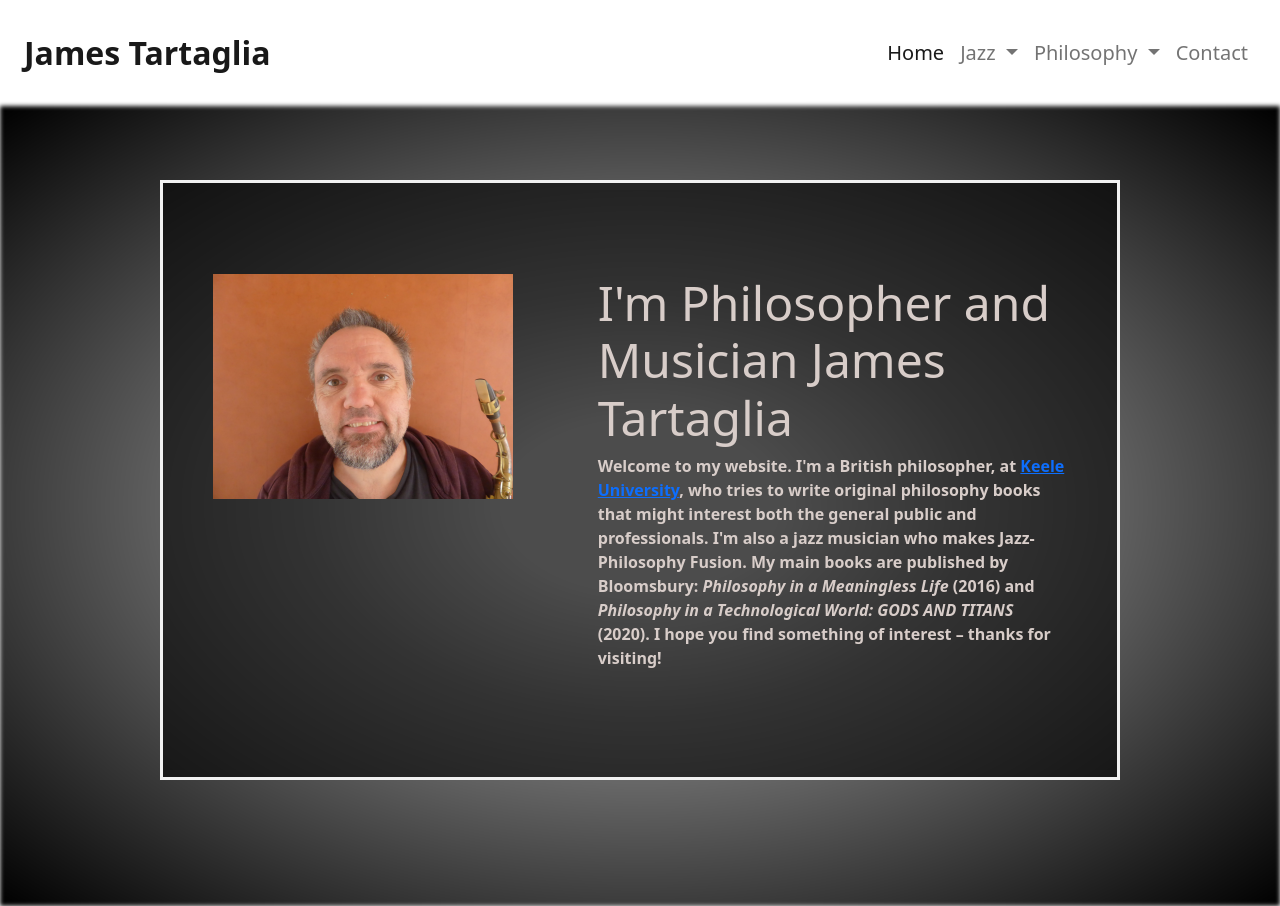
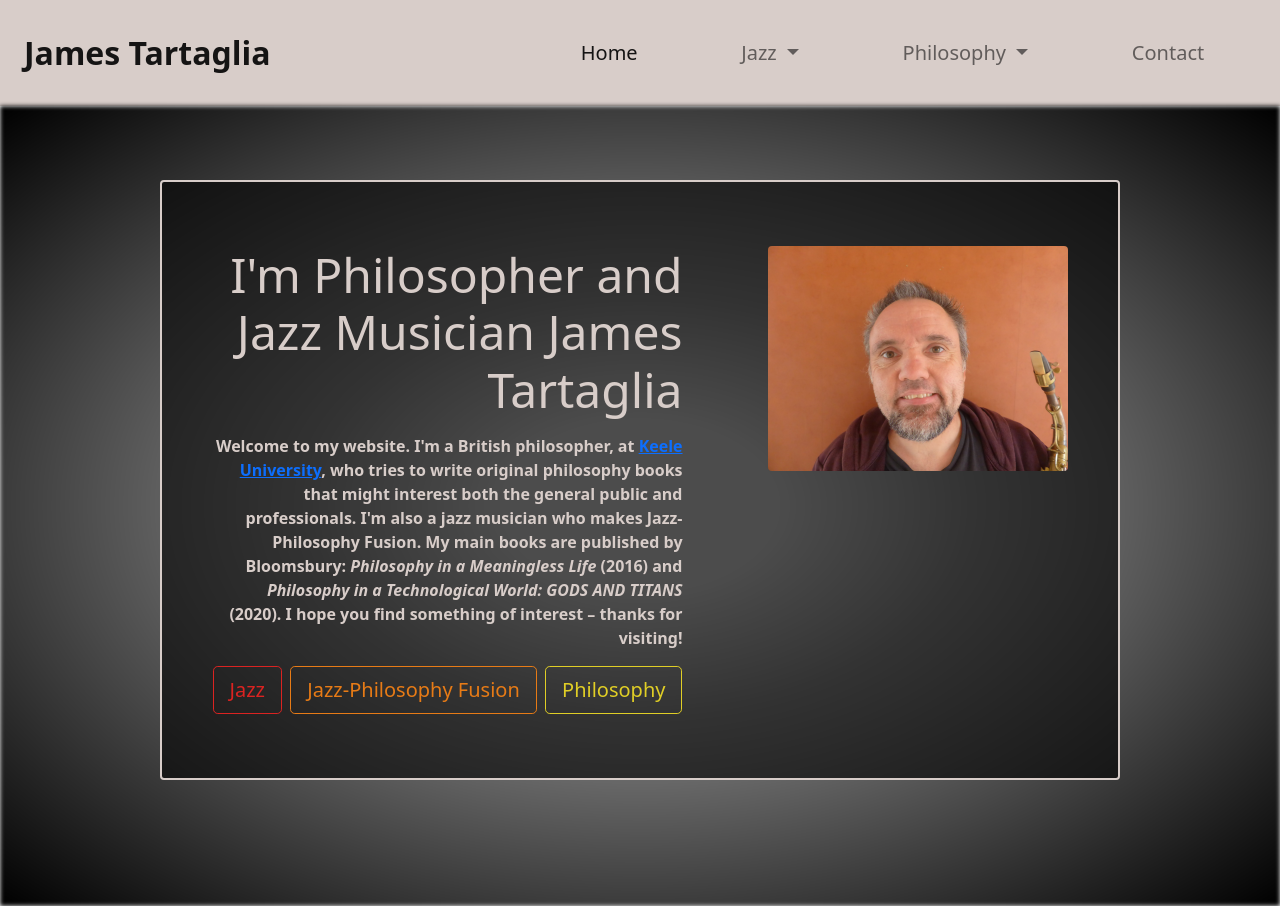
Before and after one commit to ajkimberley/JamesTartaglia, a website built with Parcel: page index.html in a window 1280 px wide. Built offline with nearby package versions, Linux system fonts and the light colour scheme; files whose address does not match are found by name.

Commit message:
added buttons

```diff
--- a/index.html
+++ b/index.html
@@ -23,14 +23,14 @@
 
 <body>
   <!-- Header -->
-  <nav class="navbar navbar-expand-lg navbar-light bg-transparent p-4 fs-5">
+  <nav class="navbar navbar-expand-lg navbar-light bg-light-grey p-4 fs-5">
     <a class="navbar-brand fw-bold fs-2" href="#">James Tartaglia</a>
     <button class="navbar-toggler" type="button" data-toggle="collapse" data-target="#navbarNavAltMarkup"
       aria-controls="navbarNavAltMarkup" aria-expanded="false" aria-label="Toggle navigation">
       <span class="navbar-toggler-icon"></span>
     </button>
     <div class="collapse navbar-collapse justify-content-end" id="navbarNavAltMarkup">
-      <div class="navbar-nav">
+      <div class="navbar-nav w-75 justify-content-around">
         <a class="nav-item nav-link active" href="#">Home <span class="sr-only">(current)</span></a>
         <span class="nav-item dropdown">
           <a class="nav-link dropdown-toggle" href="#" id="navbarDropdownMenuLink" data-toggle="dropdown"
@@ -60,15 +60,20 @@
 
   <!-- Jumbotron -->
   <div class="jumbotron"></div>
-  <div class="d-flex w-75 h-75 p-2 justify-content-around align-items-center jumbotron-content">
+  <div class="d-flex flex-column w-75 h-75 p-2 justify-content-around align-items-center jumbotron-content rounded">
     <div class="d-flex justify-content-around align-items-start">
-      <img src="img/JamesTartagliaPortraitSmall.png" alt="James Tartaglia" class="" />
-      <div class="w-50 ">
-        <h1 class="text-light-grey display-5">I'm Philosopher and Musician James Tartaglia</h1>
-        <p class="text-light-grey align-self-center">
+      <div class="w-50">
+        <h1 class="text-light-grey text-end display-5">I'm Philosopher and Jazz Musician James Tartaglia</h1>
+        <p class="text-light-grey text-end align-self-center mt-3">
           Welcome to my website. I'm a British philosopher, at <a href="https://www.keele.ac.uk/spgs/staff/tartaglia/" target="_blank">Keele University</a>, who tries to write original philosophy books that might interest both the general public and professionals. I'm also a jazz musician who makes Jazz-Philosophy Fusion. My main books are published by Bloomsbury:  <i>Philosophy in a Meaningless Life</i> (2016) and <i>Philosophy in a Technological World: GODS AND TITANS</i> (2020). I hope you find something of interest – thanks for visiting!
         </p>
+        <div class="d-flex justify-content-between mt-3 w-100">
+          <button class="btn btn-outline-primary btn-lg">Jazz</button>
+          <button class="btn btn-outline-accent btn-lg">Jazz-Philosophy Fusion</button>
+          <button class="btn btn-outline-secondary btn-lg">Philosophy</button>
+        </div>
       </div>
+      <img src="img/JamesTartagliaPortraitSmall.png" alt="James Tartaglia" class="rounded"/>
     </div>
   </div>
 
--- a/sass/_bootstrapTheme.scss
+++ b/sass/_bootstrapTheme.scss
@@ -5,8 +5,8 @@
 @import '../node_modules/bootstrap/scss/variables';
 
 $primary: #db2321;
-$secondary:#c3425e;
-$accent: #3e97b5;
+$secondary:#e0ce26;
+$accent: #e77b16;
 $dark-grey: #2F262B;
 $light-grey: #D8CDC9;
 $black: #131017;
--- a/sass/_home.scss
+++ b/sass/_home.scss
@@ -17,7 +17,7 @@
   background-color: rgba(0,0,0, 0.6); /* Black w/opacity/see-through */
   color: white;
   font-weight: bold;
-  border: 3px solid #f1f1f1;
+  border: 2px solid $light-grey;
   position: absolute;
   top: 60%;
   left: 50%;
```
Also changed, not shown: css/style.css, 1 other file.
